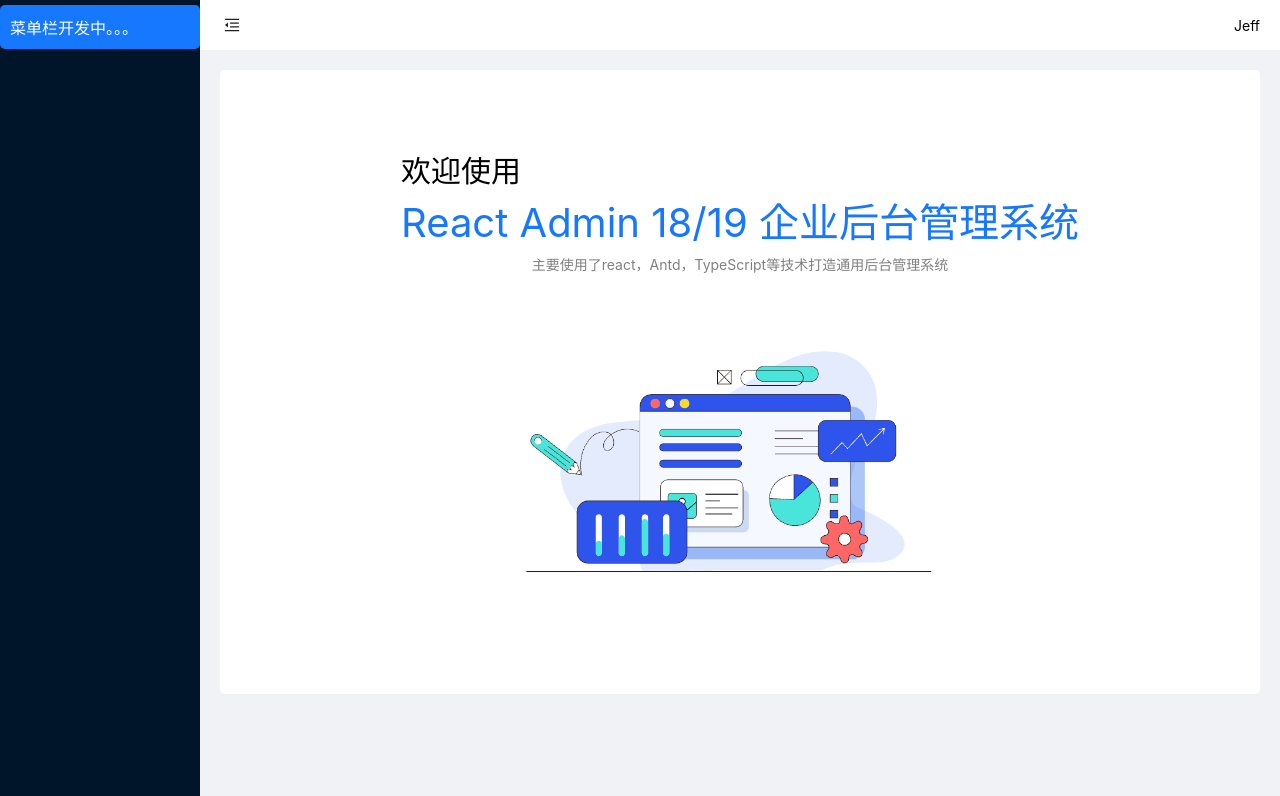
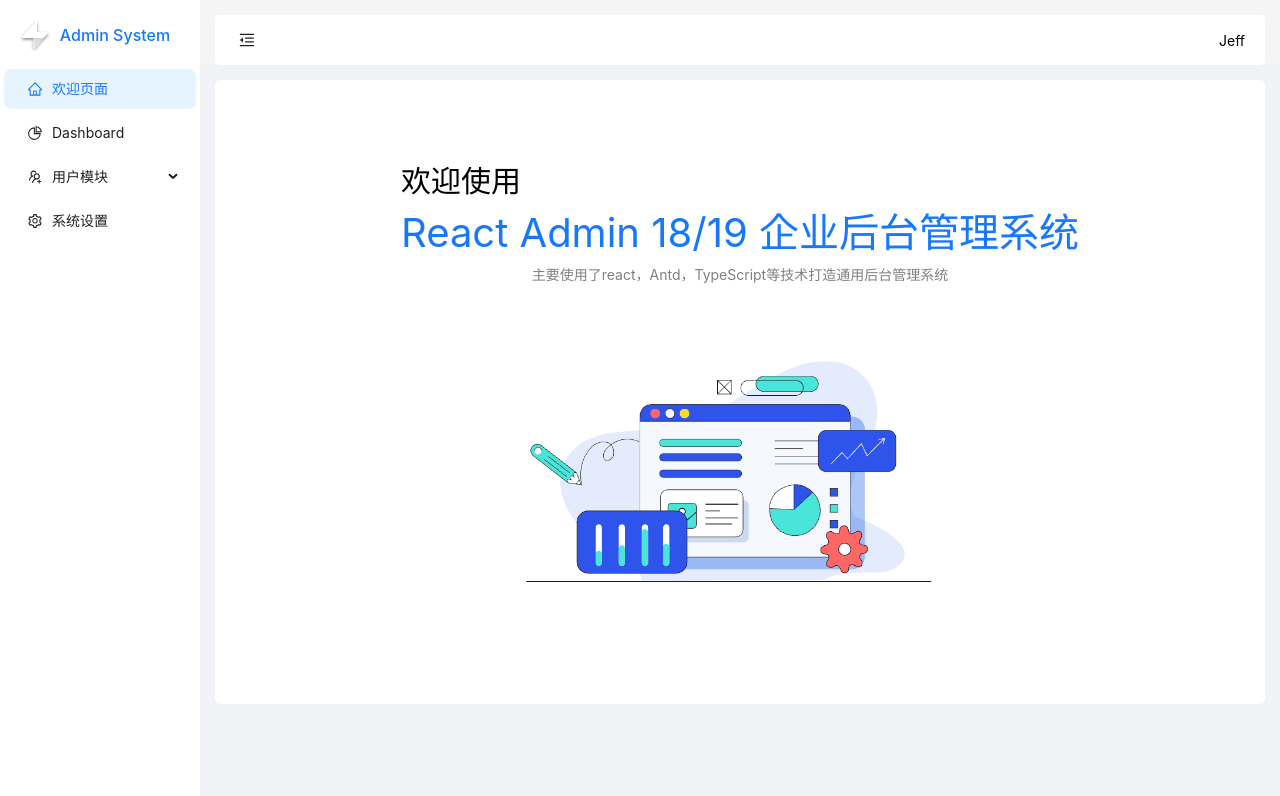
Before and after one commit to XavierElco/react-admin, a React (Vite) app: page /welcome in a window 1280 px wide. Shown: the top 796 px of the page. Built offline with nearby package versions, Linux system fonts and the light colour scheme; no server answers.

Commit message:
侧边菜单栏开发

```diff
--- a/src/layout/header/index.module.less
+++ b/src/layout/header/index.module.less
@@ -6,6 +6,8 @@
     padding: 0 20px 0 0;
     background-color: var(--white-bg-color);
     color: var(--white-color);
+    border-radius: 5px;
+    margin: 15px 15px 0 15px;
 }
 
 .left {
--- a/src/layout/index.module.less
+++ b/src/layout/index.module.less
@@ -1,8 +1,8 @@
 .contentContainer {
     background-color: var(--white-home-bg-color);
-    padding:20px;
+    padding:15px;
     overflow: auto;
     .content {
-        min-height: calc(100vh - 100px);
+        min-height: calc(100vh);
     }
 }
--- a/src/layout/index.tsx
+++ b/src/layout/index.tsx
@@ -13,10 +13,10 @@
 
     return (
         <Layout style={{minHeight: '100vh'}}>
-        <Sider trigger={null} collapsible collapsed={collapsed}>
+            <Sider trigger={null} collapsible collapsed={collapsed} theme="light">
                 <Menu/>
             </Sider>
-        <Layout>
+            <Layout className={styles.contentLayout}>
                 <NavHeader/>
                 <div className={styles.contentContainer}>
                     <div className={styles.content}>
--- a/src/layout/menu/index.module.less
+++ b/src/layout/menu/index.module.less
@@ -2,6 +2,26 @@
     padding: 5px 0;
     height: 100%;
     width: 100%;
+    border-radius: 5px;
+    .logo {
+        display: flex;
+        align-items: center;
+        justify-content: center;
+        color: #1677ff;
+        background-color: var(--white-logo-color);
+        font-size: 16px;
+        font-weight: 500;
+        cursor: pointer;
+        height: 60px;
+        margin-right: 15px;
+
+    }
+    .img {
+        width: 40px;
+        height: 40px;
+        margin-right: 5px;
+    }
+
     .menuTitle {
         padding: 10px;
         display: flex;
--- a/src/layout/menu/index.tsx
+++ b/src/layout/menu/index.tsx
@@ -1,9 +1,67 @@
 import styles from './index.module.less';
+import { Menu } from 'antd';
+import {
+    HomeOutlined,
+    UserOutlined,
+    SettingOutlined,
+    UsergroupAddOutlined,
+    MailOutlined,
+    SolutionOutlined,
+    LaptopOutlined,
+    PieChartOutlined,
+} from '@ant-design/icons';
+import { useStore } from '../../store/index';
+import type { GetProp, MenuProps } from 'antd';
+type MenuItem = GetProp<MenuProps, 'items'>[number];
 
 export default function menu() {
-    return (
+    const {collapsed} = useStore();
+    const items: MenuItem[] = [
+        {
+            key: 'welcome',
+            icon: <HomeOutlined />,
+            label: '欢迎页面',
+        },
+        {
+            key: 'dashboard',
+            icon: <PieChartOutlined />,
+            label: 'Dashboard',
+        },
+        {
+            key: 'user',
+            icon: <UsergroupAddOutlined />,
+            label: '用户模块',
+            children: [
+                { key: '/userList', label: '用户列表', icon: <UserOutlined /> },
+                { key: '/menuList', label: '菜单管理', icon: <MailOutlined /> },
+                { key: '/roleList', label: '角色管理', icon: <SolutionOutlined /> },
+                { key: '/deptList', label: '部门管理', icon: <LaptopOutlined /> },
+            ]
+        },
+        {
+            key: 'settings',
+            icon: <SettingOutlined />,
+            label: '系统设置',
+        }
+      ];
+
+      return (
         <div className={styles.menuContainer}>
-            <div className={styles.menuTitle}>菜单栏开发中。。。</div>
+            <div className={styles.logo}>
+                <img src = 'imgs/logo.png' className={styles.img}/>
+                {collapsed ? '' : 'Admin System'}
+            </div>
+            <Menu
+                theme="light"  // 设置为浅色主题
+                mode="inline"
+                inlineCollapsed={collapsed}
+                defaultSelectedKeys={['welcome']}
+                items={items}
+                style={{
+                    borderRight: 0,
+                    background: 'transparent'
+                }}
+            />
         </div>
-    )
+    );
 }
--- a/src/styles/theme.less
+++ b/src/styles/theme.less
@@ -2,7 +2,7 @@
     --white-bg-color: #fff;
     --white-color: #000;
     --white-home-bg-color: #f0f2f5;
-    --white-logo-color: #001529;
+    --white-logo-color: #fff;
 }
 .dark {
     --dark-bg-color: #141414;
```
Lines whose indentation alone changed are shown as unchanged.
